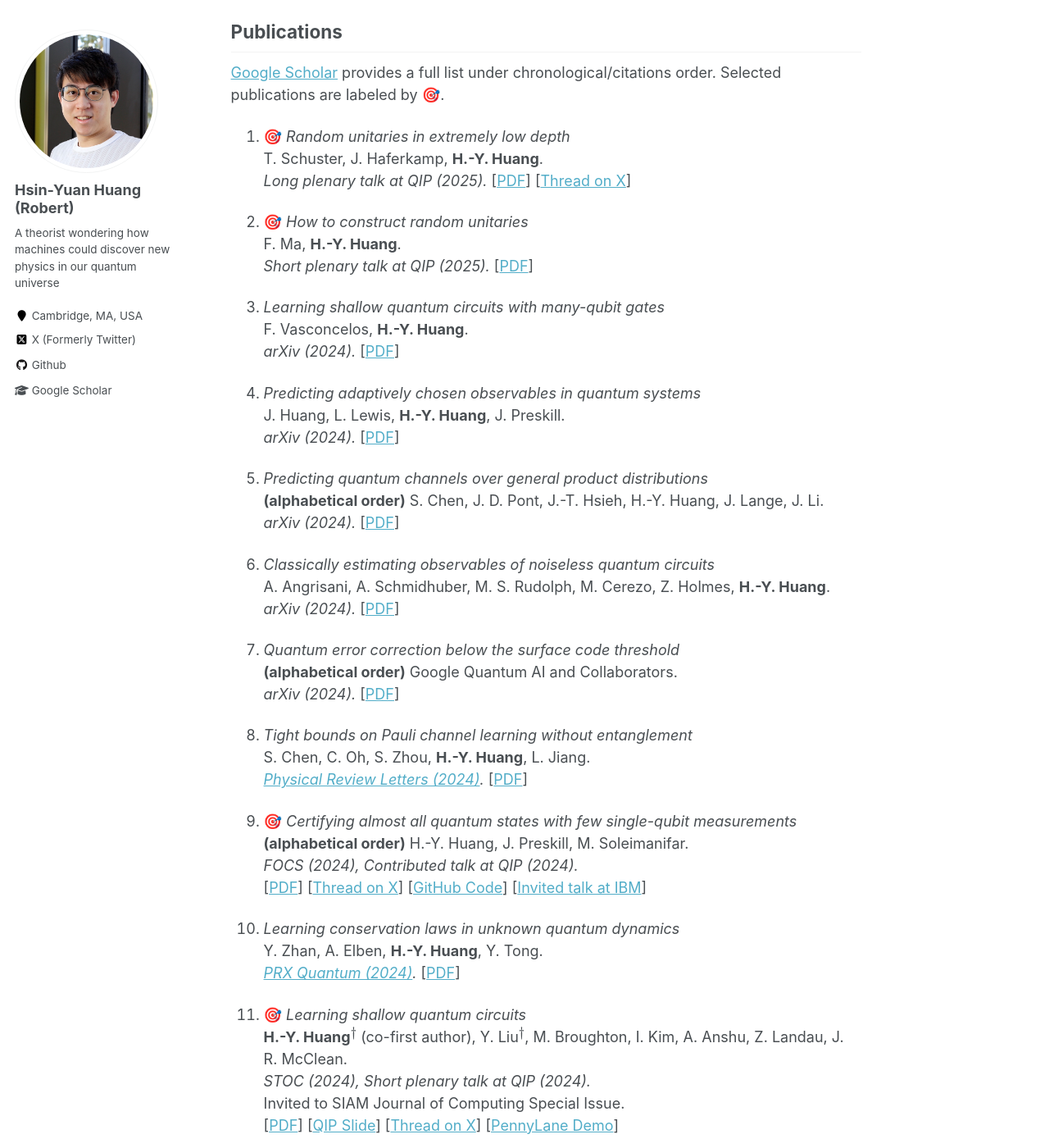
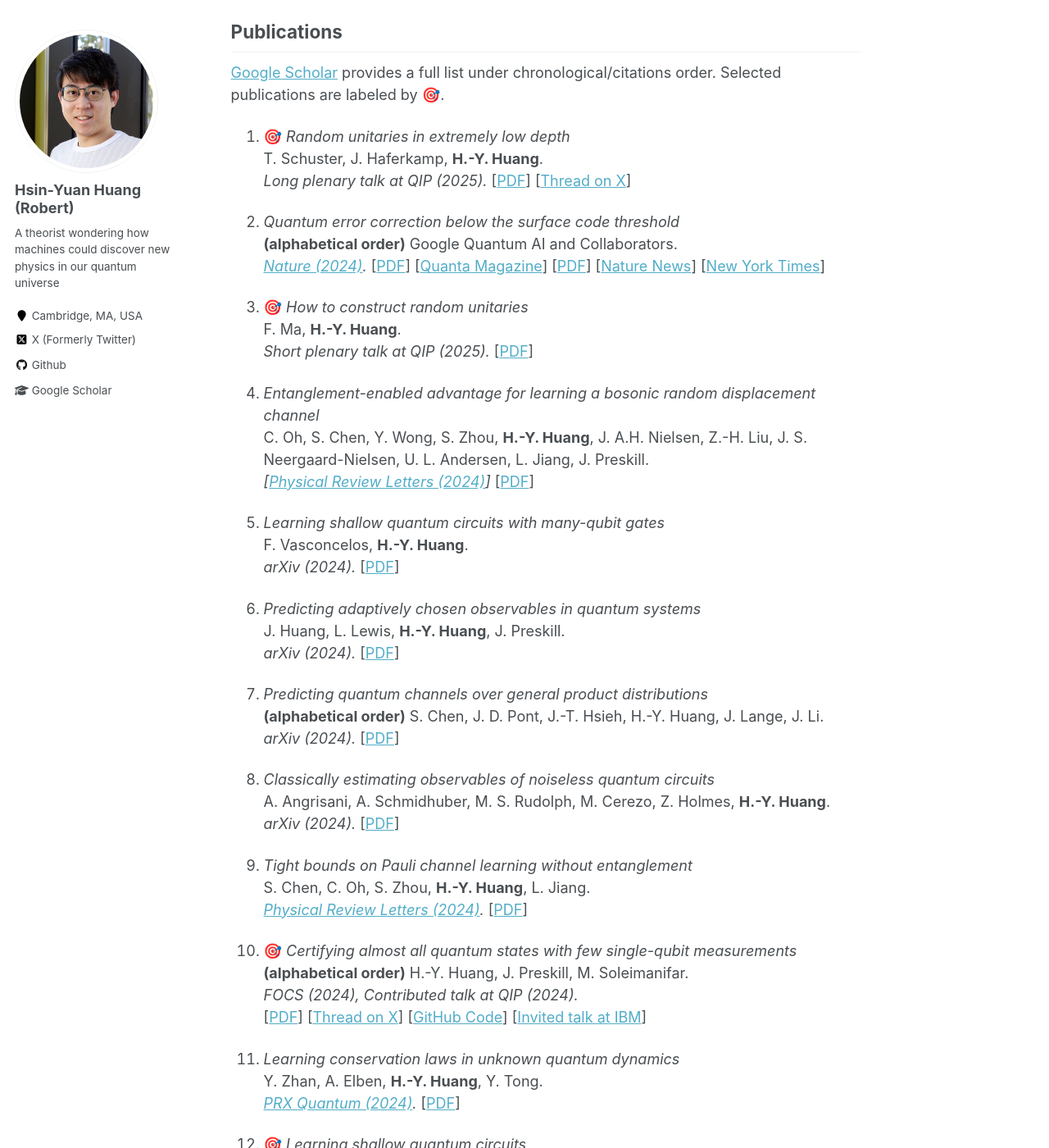
Before and after one commit to hsinyuan-huang/hsinyuan-huang.github.io, a Jekyll site: the page built from _pages/about.md, in a window 1280 px wide and 1400 px high, scrolled down 1428 px. Shown: the whole window at 82% size. Built offline with Jekyll 4.4.1, drawn with Linux system fonts in a browser that asks for light colours; emoji names are drawn with the system emoji font; formulas are drawn with MathJax 3; some of the changed text lies outside the part shown.

Commit message:
Update publications

```diff
--- a/_pages/about.md
+++ b/_pages/about.md
@@ -37,9 +37,17 @@
 T. Schuster, J. Haferkamp, **H.-Y. Huang**.<br>
 *Long plenary talk at QIP (2025).*  [<a href="https://arxiv.org/abs/2407.07754" target="_blank">PDF</a>] [<a href="https://x.com/RobertHuangHY/status/1811282817743208706" target="_blank">Thread on X</a>]
 
+1. *Quantum error correction below the surface code threshold* <br>
+**(alphabetical order)** Google Quantum AI and Collaborators.<br>
+*<a href="https://www.nature.com/articles/s41586-024-08449-y" target="_blank">Nature (2024)</a>.* [<a href="https://arxiv.org/abs/2408.13687" target="_blank">PDF</a>] [<a href="https://www.quantamagazine.org/quantum-computers-cross-critical-error-threshold-20241209/" target="_blank">Quanta Magazine</a>] [<a href="https://arxiv.org/abs/2408.13687" target="_blank">PDF</a>] [<a href="https://www.nature.com/articles/d41586-024-04028-3" target="_blank">Nature News</a>] [<a href="https://www.nytimes.com/2024/12/09/technology/google-quantum-computing.html" target="_blank">New York Times</a>]
+
 1. :dart: *How to construct random unitaries* <br>
 F. Ma, **H.-Y. Huang**.<br>
 *Short plenary talk at QIP (2025).* [<a href="https://arxiv.org/abs/2410.10116" target="_blank">PDF</a>]
+
+1. *Entanglement-enabled advantage for learning a bosonic random displacement channel* <br>
+C. Oh, S. Chen, Y. Wong, S. Zhou, **H.-Y. Huang**, J. A.H. Nielsen, Z.-H. Liu, J. S. Neergaard-Nielsen, U. L. Andersen, L. Jiang, J. Preskill.<br>
+*[<a href="https://journals.aps.org/prl/abstract/10.1103/PhysRevLett.133.230604" target="_blank">Physical Review Letters (2024)</a>]* [<a href="https://arxiv.org/abs/2402.18809" target="_blank">PDF</a>]
 
 1. *Learning shallow quantum circuits with many-qubit gates* <br>
 F. Vasconcelos, **H.-Y. Huang**. <br>
@@ -55,16 +63,11 @@
 
 1. *Classically estimating observables of noiseless quantum circuits* <br>
 A. Angrisani, A. Schmidhuber, M. S. Rudolph, M. Cerezo, Z. Holmes, **H.-Y. Huang**.<br>
-*arXiv (2024).* [<a href="https://arxiv.org/abs/2409.0170" target="_blank">PDF</a>]
-
-1. *Quantum error correction below the surface code threshold* <br>
-**(alphabetical order)** Google Quantum AI and Collaborators.<br>
-*arXiv (2024).* [<a href="https://arxiv.org/abs/2408.13687" target="_blank">PDF</a>]
+*arXiv (2024).* [<a href="https://arxiv.org/abs/2409.01706" target="_blank">PDF</a>]
 
 1. *Tight bounds on Pauli channel learning without entanglement* <br>
 S. Chen, C. Oh, S. Zhou, **H.-Y. Huang**, L. Jiang. <br>
 *<a href="https://doi.org/10.1103/PhysRevLett.132.180805" target="_blank">Physical Review Letters (2024)</a>.* [<a href="https://arxiv.org/abs/2309.13461" target="_blank">PDF</a>]
-
 
 1. :dart: *Certifying almost all quantum states with few single-qubit measurements* <br>
 **(alphabetical order)** H.-Y. Huang, J. Preskill, M. Soleimanifar.<br>
@@ -88,11 +91,6 @@
 L. Lewis, **H.-Y. Huang**, V. T. Tran, S. Lehner, R. Kueng, J. Preskill.<br>
 *<a href="https://www.nature.com/articles/s41467-024-45014-7" target="_blank">Nature Communications (2024)</a>, Contributed talk at QIP (2023).* <br>
 [<a href="https://arxiv.org/abs/2301.13169" target="_blank">PDF</a>] [<a href="https://github.com/lllewis234/improved-ml-algorithm" target="_blank">GitHub Code</a>] [<a href="https://x.com/RobertHuangHY/status/1620505355360038912" target="_blank">Thread on X</a>] [<a href="https://www.quantamagazine.org/machine-learning-aids-classical-modeling-of-quantum-systems-20230914/" target="_blank">Quanta Magazine</a>]
-
-
-1. *Entanglement-enabled advantage for learning a bosonic random displacement channel* <br>
-C. Oh, S. Chen, Y. Wong, S. Zhou, **H.-Y. Huang**, J. A.H. Nielsen, Z.-H. Liu, J. S. Neergaard-Nielsen, U. L. Andersen, L. Jiang, J. Preskill.<br>
-*arXiv (2024).* [<a href="https://arxiv.org/abs/2402.18809" target="_blank">PDF</a>]
 
 
 1. :dart: *Local minima in quantum systems* <br>
```
